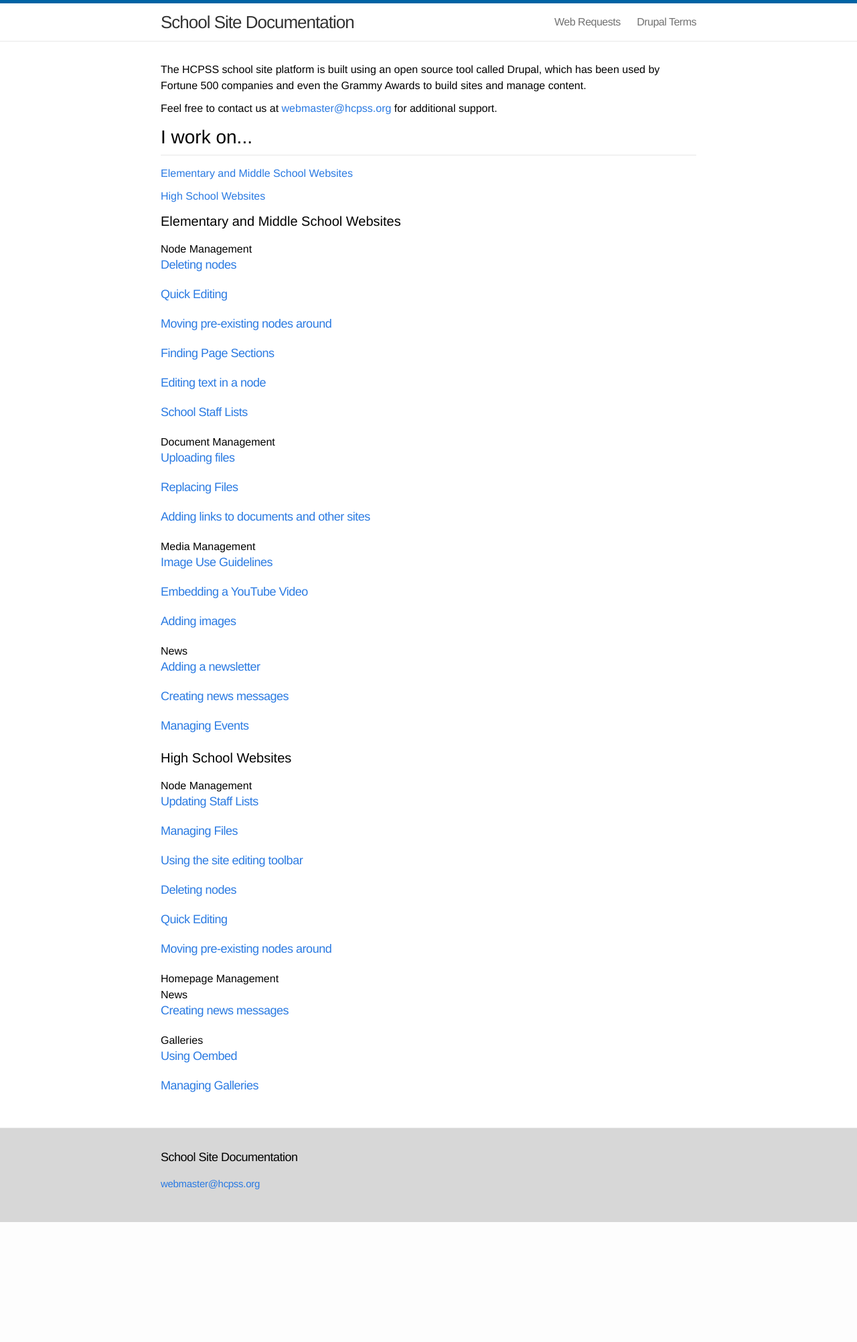
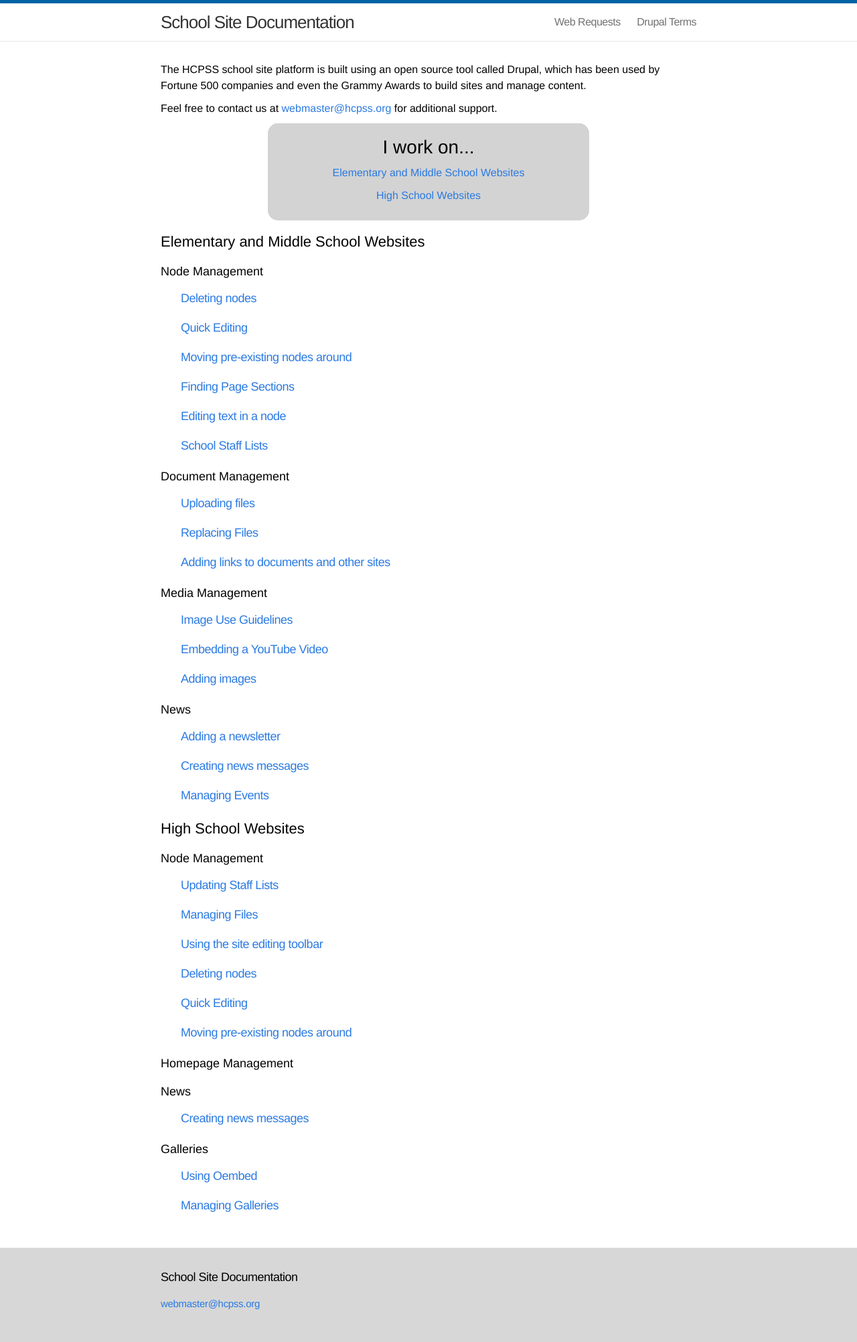
Before and after one commit to HCPSS/schoolsites-help, a Jekyll site: the page built from index.html, in a window 1280 px wide. Shown: the whole page at 67% size. Built offline with Jekyll 4.4.1, drawn with Linux system fonts in a browser that asks for light colours; Markdown is read by kramdown in place of the engine named in the settings; before the commit the page ends 1824 px from its top, so only the background shows below that.

Commit message:
added a new directional anchor for managers

```diff
--- a/css/main.css
+++ b/css/main.css
@@ -143,11 +143,28 @@ a:visited { color: #205caa; }
 
 /* Home styles */
 /* ----------------------------------------------------------*/
-.home h1 {font-size:28px; margin-bottom: 15px; padding-bottom:5px; border-bottom: 1px #e7e7e7 solid;}
+.home h1 {font-size:28px; padding-bottom:5px; }
 
-.home h2 {font-size:20px; margin-bottom: 15px; }
+.home h2 {font-size:22px; margin-bottom: 15px; }
+
+.home h3 {font-size:18px; margin-bottom: 15px; }
 
 .home p {margin-bottom: 10px;}
+
+.home ul {
+  margin-left: 30px;
+}
+
+.feature {
+  background-color: #D3D3D3;
+  width: 60%;
+  margin: auto;
+  padding-top: 15px;
+  padding-bottom: 15px;
+  margin-bottom: 15px;
+  text-align: center;
+  border-radius: 15px;
+}
 
 .posts { list-style-type: none; }
 
@@ -356,6 +373,10 @@ a:visited { color: #205caa; }
 
   .wrap { padding: 0 12px; }
 
+  .feature {
+    width: 100%;
+  }
+
   .site-nav {
     position: fixed;
     z-index: 10;
```
